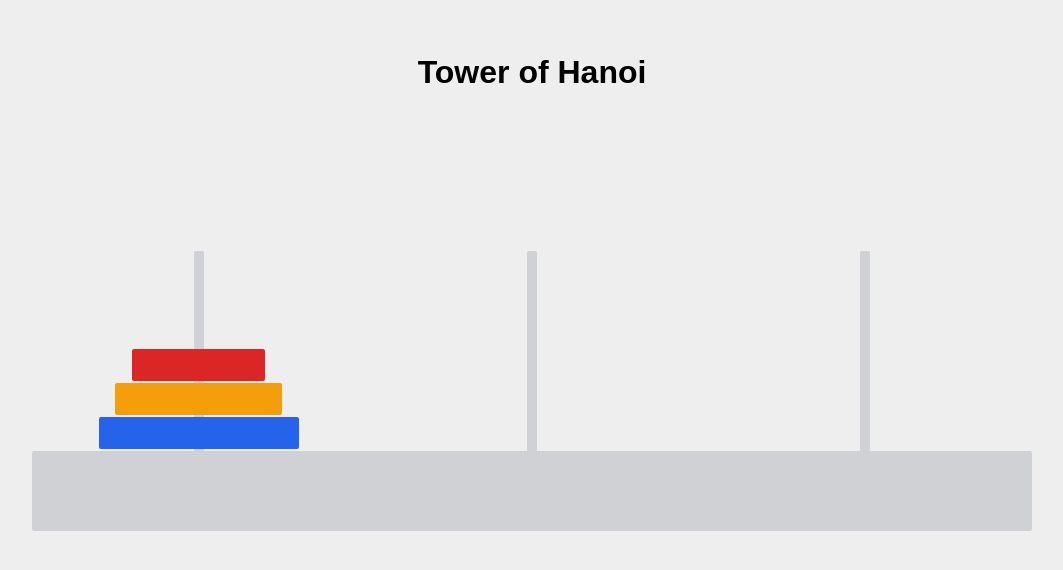
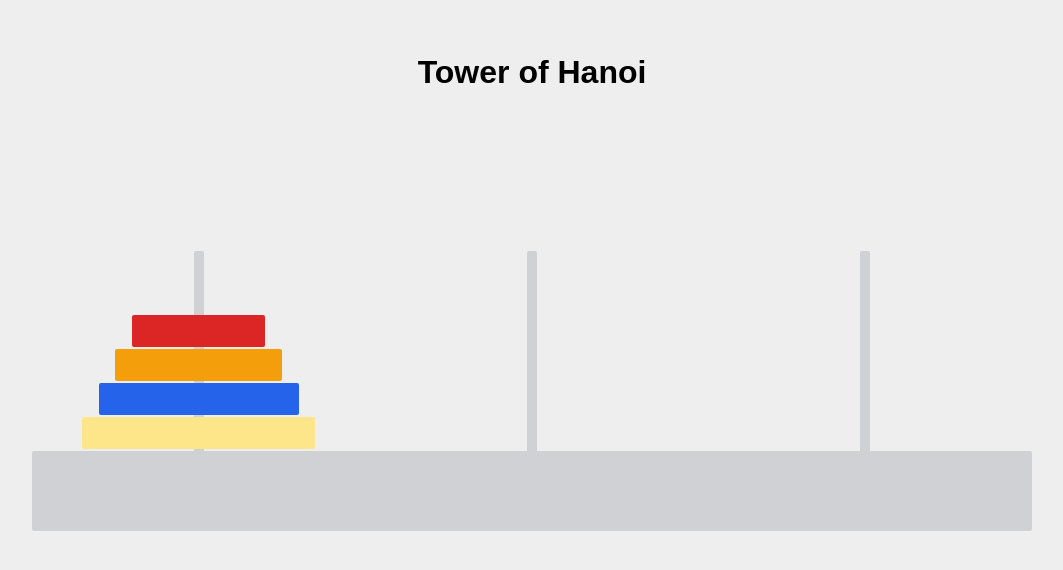
Before and after one commit to amprew/tower-of-hanoi, a React app: page / in a window 1280 px wide. Shown: the part 106-676 px from the top of the page, without its empty margins (108-1171 px from the left). Built offline with nearby package versions, Linux system fonts and the light colour scheme.

Commit message:
Add thunk to power async animations.

```diff
--- a/package.json
+++ b/package.json
@@ -29,6 +29,7 @@
     "react-dom": "^17.0.1",
     "react-redux": "^7.2.2",
     "redux": "^4.0.5",
+    "redux-thunk": "^2.3.0",
     "rollup": "^2.35.1",
     "rollup-plugin-terser": "^7.0.2",
     "tslint": "^6.1.3",
--- a/public/style.css
+++ b/public/style.css
@@ -42,13 +42,16 @@ html, body {
 
 .col-wrapper {
   display: flex;
-  align-items: center;
   justify-content: end;
 }
 
 .col {
   width: 100%;
   position: relative;
+}
+
+.col-short {
+  width: 33.333%;
 }
 
 .justify-bottom {
@@ -59,9 +62,20 @@ html, body {
 }
 
 .col.block-group {
-  height: 200px;
+  min-height: 200px;
   position: relative;
   padding-top: 1rem;
+
+  display: flex;
+  flex-direction: column;
+  justify-content: flex-end;
+}
+
+.block-selected .block:first-child {
+  position: absolute;
+  left: 50%;
+  transform: translateX(-50%);
+  top: calc(-2rem + -0.125rem);
 }
 
 .col.block-group::before {
@@ -85,6 +99,13 @@ html, body {
   margin: 0 auto 0.125rem;
   z-index: 1;
   border-radius: 2px;
+  transition: top 0.2s linear;
+  top: 0;
+  position: relative;
+}
+
+.col-active {
+  transition: left 0.2s linear;
 }
 
 .block-1 {
--- a/src/actions/select-item.ts
+++ b/src/actions/select-item.ts
@@ -1,8 +1,23 @@
 export const SELECT_ITEM_ACTION = 'select-item';
 
-export const setSelectedColumn = (dispatch) => (itemN) => {
-  dispatch({
-    type: SELECT_ITEM_ACTION,
-    value: itemN
-  });
+export const setSelectedColumn = (itemN, animation) => {
+  return (dispatch, getState) => {
+    const {
+      board,
+      currentSelected
+    } = getState();
+
+    // if no item selected & you are trying to pick up from empty column
+    if(currentSelected === null && board[itemN].length === 0) return;
+    // if item selected & current selected is greater than top of column
+    if(currentSelected !== null && board[currentSelected][0] > board[itemN][0]) return false;
+
+    animation().then(() => {
+      dispatch({
+        type: SELECT_ITEM_ACTION,
+        value: itemN
+      });
+    });
+
+  }
 };
--- a/src/components/block.tsx
+++ b/src/components/block.tsx
@@ -2,10 +2,11 @@ import React from 'react';
 
 type Props = {
   size: number;
+  active: boolean;
 }
 
-const Block = ({ size }: Props) => {
-  return <div className={`block block-${size}`}></div>
+const Block = ({ size, active = false }: Props) => {
+  return <div className={`block block-${size} ${active ? 'active-block' : ''}`}></div>
 };
 
 export default Block;
--- a/src/components/col.tsx
+++ b/src/components/col.tsx
@@ -1,4 +1,6 @@
-import React from 'react';
+import React, { useRef } from 'react';
+
+import { animate } from '../utils/animate-style-property';
 
 import Block from './block';
 
@@ -6,19 +8,73 @@ type Props = {
   items: number[],
   currentSelected: number,
   setSelectedColumn: Function,
-  index: number
+  index: number,
+  handleMouseOver: Function
 }
 
-const Col = ({ items, currentSelected, setSelectedColumn, index }: Props) => {
+type PreloadedAnimation = () => Promise<void>;
+
+const animateBlockUp = (column: HTMLElement): PreloadedAnimation => () => {
+  const firstBlock: HTMLElement = column.querySelector('.block:first-child');
+  if(!firstBlock) return;
+
+  const computedVal = (-firstBlock.offsetTop - firstBlock.offsetHeight - 2) + 'px';
+
+  return animate(firstBlock, 'top', computedVal);
+  // firstBlock.style.top = (-firstBlock.offsetTop - firstBlock.offsetHeight - 2) + "px";
+};
+
+const animateBlockDown = (column): PreloadedAnimation => () => {
+  const firstBlock: HTMLElement = column.querySelector('.block:first-child');
+  const firstBlockRect = firstBlock?.getBoundingClientRect();
+
+  const activeBlock: HTMLElement = document.querySelector('.active-block');
+  const activeBlockRect = activeBlock?.getBoundingClientRect();
+
+  if(!firstBlock) {
+    const columnBlockRect = column?.getBoundingClientRect();
+    const computedVal = ((columnBlockRect.y + column.offsetHeight) - activeBlockRect.y - activeBlock.clientHeight - 2) + 'px';
+
+    return animate(activeBlock, 'top', computedVal);
+  } else {
+    const computedVal = (firstBlockRect.y - activeBlockRect.y - activeBlock.clientHeight - 2) + 'px';
+    return animate(activeBlock, 'top', computedVal);
+  }
+};
+
+const Col = ({ items, currentSelected, setSelectedColumn, index, handleMouseOver }: Props) => {
+  const colRef = useRef(null);
+
+  const onClick = () => {
+    if(currentSelected === null) {
+      const animation = animateBlockUp(colRef.current);
+      setSelectedColumn(index, animation);
+      return;
+    }
+
+    if(currentSelected === index) {
+      const animation = animateBlockDown(colRef.current);
+      setSelectedColumn(index, animation);
+      return;
+    }
+
+    const animation = animateBlockDown(colRef.current);
+    setSelectedColumn(index, animation);
+    return;
+  }
+
   return (
-    <div className="col block-group" onClick={() => setSelectedColumn(index)}>
-      <div className="justify-bottom">
+    <div
+      className="col block-group"
+      onClick={onClick}
+      ref={colRef}
+      onMouseEnter={() => handleMouseOver(index)}
+    >
         {
           items
             .slice(currentSelected === index ? 1 : 0)
             .map((item) => <Block size={item} key={item} />)
         }
-      </div>
     </div>
   );
 };
--- a/src/components/game.tsx
+++ b/src/components/game.tsx
@@ -1,4 +1,4 @@
-import React from 'react';
+import React, { useState, useCallback } from 'react';
 import { connect } from 'react-redux';
 
 import Col from './col';
@@ -6,33 +6,32 @@ import Col from './col';
 import { setSelectedColumn } from '../actions/select-item';
 import Block from './block';
 
-const CurrentItem = ({ board, currentSelected }) => {
-  console.log(currentSelected);
+const CurrentItem = ({ board, currentSelected, override }) => {
   if(currentSelected === null) {
     return null;
   }
 
   const currentSelectedSize = board[currentSelected][0];
 
-  return Array(board.length).fill(null).map((_, i) => {
-    if(i === currentSelected) {
-      return (
-        <div className="col">
-          <Block size={currentSelectedSize} key={i} />
-        </div>
-      );
-    } else {
-      return <div className="col"></div>
-    }
-  })
+  const gameWidth = document.querySelector('.game').offsetWidth / 3;
+
+  return (
+    <div className="col col-short col-active" style={{ left: override !== null ? gameWidth*override : gameWidth*currentSelected }}>
+      <Block size={currentSelectedSize} active={true} />
+    </div>
+  );
 };
 
 const Game = ({ board, currentSelected, setSelectedColumn }) => {
-  // currentSelected, setSelectedColumn
+  const [override, setOverride] = useState(null);
+  const handleMouseOver = (index) => {
+    setOverride(index)
+  }
+
   return (
     <div className="game">
       <div className="col-wrapper current-item-container">
-        <CurrentItem board={board} currentSelected={currentSelected} />
+        <CurrentItem board={board} currentSelected={currentSelected} override={override} />
       </div>
 
       <div className="col-wrapper">
@@ -44,6 +43,7 @@ const Game = ({ board, currentSelected, setSelectedColumn }) => {
               setSelectedColumn={setSelectedColumn}
               index={index}
               key={index} //being used as order will not chnage
+              handleMouseOver={handleMouseOver}
             />
           ))
         }
@@ -54,6 +54,6 @@ const Game = ({ board, currentSelected, setSelectedColumn }) => {
 
 const mapStateToProps = (state) => state;
 const mapDispatchToProps = dispatch => ({
-  setSelectedColumn: setSelectedColumn(dispatch)
+  setSelectedColumn: (...args) => dispatch(setSelectedColumn(...args))
 });
 export default connect(mapStateToProps, mapDispatchToProps)(Game);
--- a/src/index.tsx
+++ b/src/index.tsx
@@ -1,13 +1,15 @@
 import React from 'react';
 import ReactDOM from 'react-dom';
 import { Provider } from 'react-redux';
-import { createStore } from 'redux';
+import { createStore,applyMiddleware } from 'redux';
+import thunk from 'redux-thunk';
+
 
 import reducers from './reducers';
 
 import Game from './components/game';
 
-const store = createStore(reducers);
+const store = createStore(reducers, applyMiddleware(thunk));
 
 ReactDOM.render((
   <Provider store={store}>
--- a/src/reducers/game.ts
+++ b/src/reducers/game.ts
@@ -2,7 +2,7 @@ import { SELECT_ITEM_ACTION } from '../actions/select-item';
 
 const initialState = {
   board: [
-    [1,2,3],
+    [1,2,3,4],
     [],
     []
   ],
@@ -47,7 +47,6 @@ const setNewSelection = (state: State, item: CurrentSelected ) => {
 
   if(board[item].length === 0 && currentSelected === null) return state;
 
-  // console.log(currentSelected);
   if(currentSelected !== null) {
     const currentSelectedSize = board[currentSelected][0];
     if(currentSelectedSize > board[item][0]) return resetSelection(state);
--- /dev/null
+++ b/src/utils/animate-style-property.ts
@@ -0,0 +1,33 @@
+function whichTransitionEvent(){
+  var t;
+  var el = document.createElement('fakeelement');
+  var transitions = {
+    'WebkitTransition' :'webkitTransitionEnd',
+    'MozTransition'    :'transitionend',
+    'MSTransition'     :'msTransitionEnd',
+    'OTransition'      :'oTransitionEnd',
+    'transition'       :'transitionEnd'
+  }
+
+  for(t in transitions){
+    if( el.style[t] !== undefined ){
+      return transitions[t];
+    }
+  }
+}
+
+export const animate = (el: HTMLElement, property: string, value: string) => new Promise<void>((resolve, reject) => {
+  if(!el) return reject(new Error('Cannot find element'));
+  const eventName = whichTransitionEvent();
+
+  if(el.style[property] === value) return resolve();
+
+  const listenToEnd = () => {
+    resolve();
+    el.removeEventListener(eventName, listenToEnd);
+  };
+
+  el.addEventListener(eventName, listenToEnd);
+
+  el.style[property] = value;
+});
```
Also changed, not shown: 2 other files (tests, documents, lock files or other folders).
